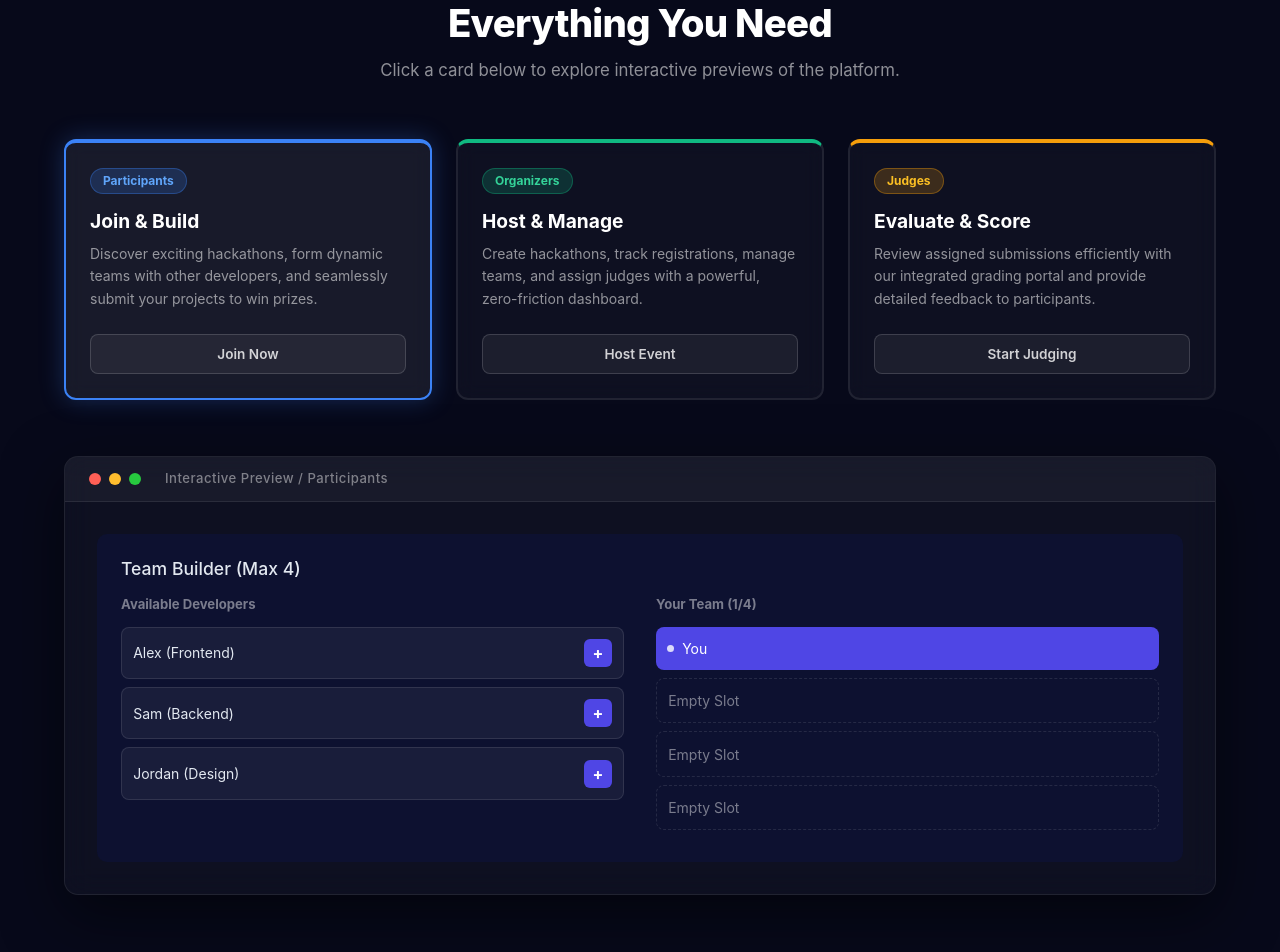
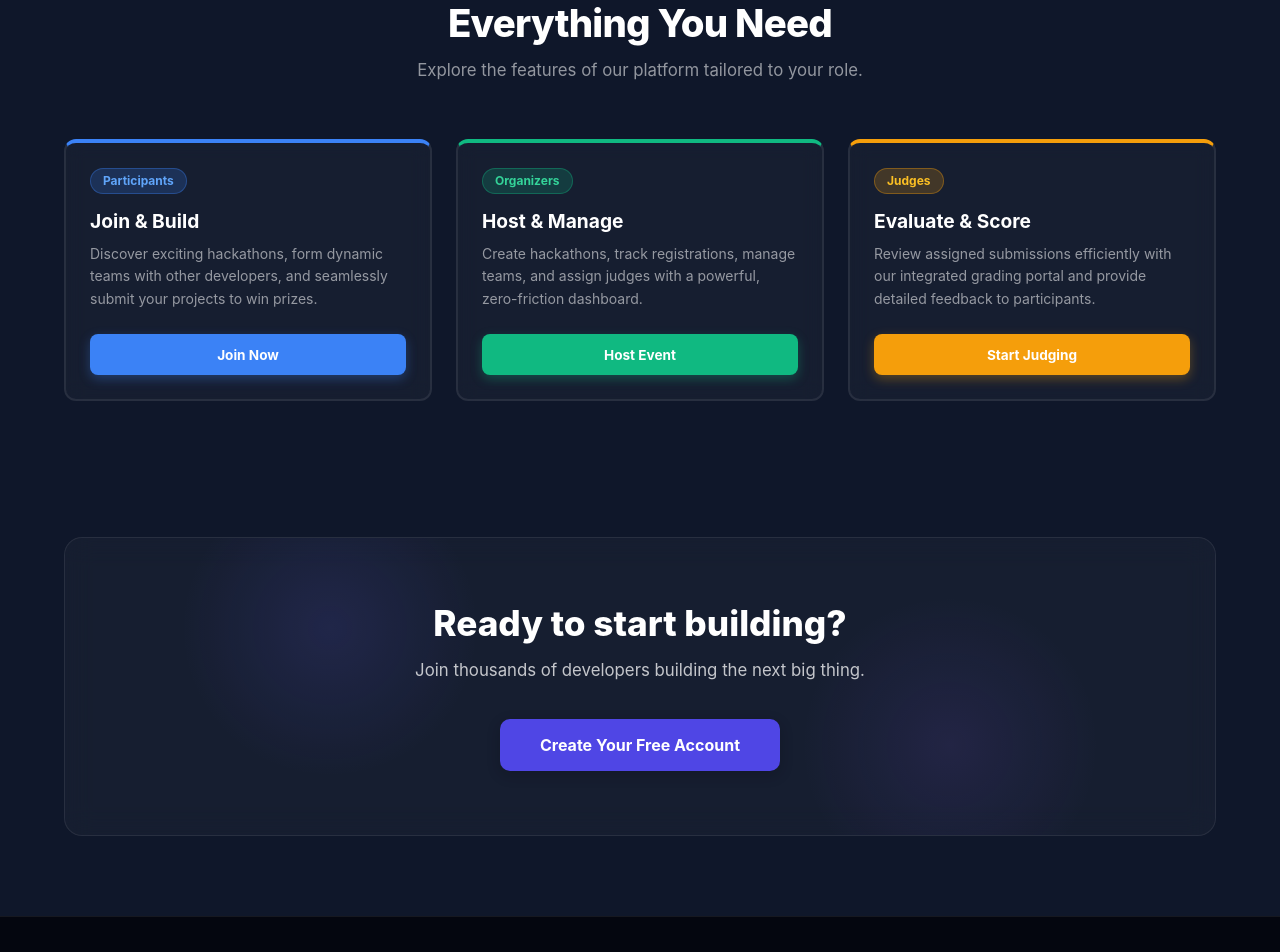
Before and after one commit to pathumj7363/HackZone, a React (Vite) app in the folder client/: page / in a window 1280 px wide. Shown: the part 880-1832 px from the top of the page. Built offline with nearby package versions, Linux system fonts and the light colour scheme.

Commit message:
change home page theme and remove some unnecessary features and animations

```diff
--- a/client/src/components/home/InteractiveFeatures.jsx
+++ b/client/src/components/home/InteractiveFeatures.jsx
@@ -6,39 +6,23 @@ import Badge from '../ui/Badge';
 /* ─────────────────────────────────────────────
    Tilt Card (3-D hover)
 ───────────────────────────────────────────── */
-const TiltCard = ({ children, isActive, onClick, borderColor, dark }) => {
-  const cardRef = useRef(null);
-
-  const handleMouseMove = (e) => {
-    const card = cardRef.current;
-    if (!card) return;
-    const { left, top, width, height } = card.getBoundingClientRect();
-    const x = e.clientX - left, y = e.clientY - top;
-    const rX = ((y - height / 2) / (height / 2)) * -8;
-    const rY = ((x - width  / 2) / (width  / 2)) *  8;
-    card.style.transform = `perspective(1000px) rotateX(${rX}deg) rotateY(${rY}deg) scale3d(1.02,1.02,1.02)`;
-  };
-
-  const handleMouseLeave = () => {
-    if (cardRef.current) cardRef.current.style.transform = 'perspective(1000px) rotateX(0) rotateY(0) scale3d(1,1,1)';
-  };
-
-  const bg      = dark ? (isActive ? 'rgba(255,255,255,0.07)' : 'rgba(255,255,255,0.03)') : undefined;
-  const border  = isActive ? `2px solid ${borderColor}` : (dark ? '2px solid rgba(255,255,255,0.08)' : '2px solid transparent');
-  const shadow  = isActive ? `0 0 24px ${borderColor}45` : undefined;
+const TiltCard = ({ children, borderColor, dark }) => {
+  const [isHovered, setIsHovered] = useState(false);
+  const bg      = dark ? 'rgba(255,255,255,0.03)' : undefined;
+  const border  = dark ? '2px solid rgba(255,255,255,0.08)' : '2px solid transparent';
 
   return (
     <div
-      ref={cardRef}
-      onMouseMove={handleMouseMove}
-      onMouseLeave={handleMouseLeave}
-      onClick={onClick}
+      onMouseEnter={() => setIsHovered(true)}
+      onMouseLeave={() => setIsHovered(false)}
       style={{
-        cursor: 'pointer',
-        transition: 'transform 0.2s ease-out',
         height: '100%',
-        willChange: 'transform',
-        transformStyle: 'preserve-3d',
+        transition: 'transform 0.3s cubic-bezier(0.4, 0, 0.2, 1), box-shadow 0.3s ease',
+        transform: isHovered ? 'translateY(-12px)' : 'translateY(0)',
+        boxShadow: isHovered ? `0 20px 40px rgba(0,0,0,0.3), 0 0 20px ${borderColor}40` : 'none',
+        borderRadius: '12px',
+        position: 'relative',
+        zIndex: isHovered ? 10 : 1,
       }}
     >
       <div
@@ -46,15 +30,12 @@ const TiltCard = ({ children, isActive, onClick, borderColor, dark }) => {
           background: bg,
           border,
           borderTop: `4px solid ${borderColor}`,
-          boxShadow: shadow,
           borderRadius: '12px',
           height: '100%',
           display: 'flex',
           flexDirection: 'column',
           justifyContent: 'space-between',
           padding: '1.5rem',
-          transform: 'translateZ(30px)',
-          transition: 'all 0.3s ease',
           backdropFilter: dark ? 'blur(10px)' : undefined,
           WebkitBackdropFilter: dark ? 'blur(10px)' : undefined,
         }}
@@ -221,7 +202,6 @@ const MockJudgingSlider = ({ dark }) => {
    Main Feature Section
 ───────────────────────────────────────────── */
 export default function FeatureSection({ dark = false }) {
-  const [activeTab, setActiveTab] = useState('participant');
 
   const features = [
     {
@@ -269,7 +249,7 @@ export default function FeatureSection({ dark = false }) {
           Everything You Need
         </h2>
         <p style={{ fontSize: '1.05rem', color: subClr }}>
-          Click a card below to explore interactive previews of the platform.
+          Explore the features of our platform tailored to your role.
         </p>
       </div>
 
@@ -278,13 +258,11 @@ export default function FeatureSection({ dark = false }) {
         {features.map(f => (
           <div className="col-12 col-md-6 col-lg-4" key={f.id}>
             <TiltCard
-              isActive={activeTab === f.id}
-              onClick={() => setActiveTab(f.id)}
               borderColor={f.color}
               dark={dark}
             >
-              {/* Inner content — pointer-events: none so tilt works */}
-              <div style={{ pointerEvents: 'none' }}>
+              {/* Inner content */}
+              <div>
                 <span style={{
                   ...f.badgeStyle,
                   display: 'inline-block',
@@ -300,19 +278,20 @@ export default function FeatureSection({ dark = false }) {
                 <p style={{ fontSize: '0.875rem', color: descClr, lineHeight: 1.6, marginBottom: '1.5rem' }}>{f.desc}</p>
               </div>
               <div>
-                <Link to={f.link} style={{ textDecoration: 'none', pointerEvents: 'auto' }} onClick={e => e.stopPropagation()}>
+                <Link to={f.link} style={{ textDecoration: 'none' }}>
                   <button style={{
                     width: '100%',
-                    padding: '0.55rem 1rem',
+                    padding: '0.65rem 1rem',
                     borderRadius: '8px',
-                    fontSize: '0.85rem', fontWeight: 600, cursor: 'pointer',
-                    background: dark ? 'rgba(255,255,255,0.06)' : 'transparent',
-                    color: dark ? 'rgba(255,255,255,0.8)' : f.color,
-                    border: `1.5px solid ${dark ? 'rgba(255,255,255,0.15)' : f.color}`,
+                    fontSize: '0.85rem', fontWeight: 700, cursor: 'pointer',
+                    background: f.color,
+                    color: '#fff',
+                    border: 'none',
+                    boxShadow: `0 4px 12px ${f.color}50`,
                     transition: 'all 0.2s',
                   }}
-                  onMouseEnter={e => { e.currentTarget.style.background = dark ? 'rgba(255,255,255,0.12)' : `${f.color}18`; }}
-                  onMouseLeave={e => { e.currentTarget.style.background = dark ? 'rgba(255,255,255,0.06)' : 'transparent'; }}
+                  onMouseEnter={e => { e.currentTarget.style.transform = 'translateY(-2px)'; e.currentTarget.style.boxShadow = `0 6px 16px ${f.color}80`; }}
+                  onMouseLeave={e => { e.currentTarget.style.transform = 'none'; e.currentTarget.style.boxShadow = `0 4px 12px ${f.color}50`; }}
                   >
                     {f.btnText}
                   </button>
@@ -323,39 +302,6 @@ export default function FeatureSection({ dark = false }) {
         ))}
       </div>
 
-      {/* Interactive Preview Window */}
-      <div style={{ marginTop: '3.5rem' }}>
-        <div style={{
-          border: `1px solid ${winBord}`,
-          background: winBg,
-          borderRadius: '14px',
-          overflow: 'hidden',
-          boxShadow: dark ? '0 20px 60px rgba(0,0,0,0.5)' : '0 20px 40px rgba(0,0,0,0.15)',
-          backdropFilter: dark ? 'blur(14px)' : undefined,
-          WebkitBackdropFilter: dark ? 'blur(14px)' : undefined,
-        }}>
-          {/* Mac window chrome */}
-          <div style={{
-            padding: '0.75rem 1.5rem',
-            borderBottom: `1px solid ${winBord}`,
-            background: winHead,
-            display: 'flex', alignItems: 'center', gap: '0.5rem',
-          }}>
-            <div style={{ width: '12px', height: '12px', borderRadius: '50%', background: '#ff5f56' }} />
-            <div style={{ width: '12px', height: '12px', borderRadius: '50%', background: '#ffbd2e' }} />
-            <div style={{ width: '12px', height: '12px', borderRadius: '50%', background: '#27c93f' }} />
-            <span style={{ fontSize: '0.82rem', color: winTxt, marginLeft: '1rem', fontWeight: 500, letterSpacing: '0.5px' }}>
-              Interactive Preview / {features.find(f => f.id === activeTab)?.role}
-            </span>
-          </div>
-          {/* Content */}
-          <div style={{ padding: '2rem' }}>
-            {activeTab === 'participant' && <MockTeamBuilder dark={dark} />}
-            {activeTab === 'organizer'   && <MockMetricsChart dark={dark} />}
-            {activeTab === 'judge'       && <MockJudgingSlider dark={dark} />}
-          </div>
-        </div>
-      </div>
     </section>
   );
 }
--- a/client/src/pages/Home.jsx
+++ b/client/src/pages/Home.jsx
@@ -6,7 +6,7 @@ import FeatureSection from '../components/home/InteractiveFeatures';
    Constants
 ───────────────────────────────────────────── */
 const TYPING_WORDS = ['Develop', 'Build', 'Create', 'Innovate', 'Launch', 'Hack'];
-const BG = '#07091a';
+const BG = '#0f172a';
 
 /* ─────────────────────────────────────────────
    SVG Icons for Floating Cards
@@ -83,17 +83,17 @@ const IC = {
 ───────────────────────────────────────────── */
 const FLOAT_CARDS = [
   // Left side (5)
-  { id: 1,  icon: 'lightning', label: 'Fast',   color: '#6366f1', top: '10%',  left: '2%',  delay: '0s',    dur: '4.2s'  },
-  { id: 2,  icon: 'shield',    label: 'Secure', color: '#10b981', top: '28%',  left: '7%',  delay: '1.3s',  dur: '5.1s'  },
-  { id: 3,  icon: 'code',      label: 'Code',   color: '#3b82f6', top: '50%',  left: '1%',  delay: '0.6s',  dur: '4.6s'  },
-  { id: 4,  icon: 'cube',      label: 'Build',  color: '#8b5cf6', top: '68%',  left: '8%',  delay: '2.1s',  dur: '3.9s'  },
-  { id: 5,  icon: 'star',      label: 'Win',    color: '#f59e0b', top: '83%',  left: '3%',  delay: '0.9s',  dur: '5.3s'  },
+  { id: 1, icon: 'lightning', label: 'Fast', color: '#6366f1', top: '10%', left: '2%', delay: '0s', dur: '4.2s' },
+  { id: 2, icon: 'shield', label: 'Secure', color: '#10b981', top: '28%', left: '7%', delay: '1.3s', dur: '5.1s' },
+  { id: 3, icon: 'code', label: 'Code', color: '#3b82f6', top: '50%', left: '1%', delay: '0.6s', dur: '4.6s' },
+  { id: 4, icon: 'cube', label: 'Build', color: '#8b5cf6', top: '68%', left: '8%', delay: '2.1s', dur: '3.9s' },
+  { id: 5, icon: 'star', label: 'Win', color: '#f59e0b', top: '83%', left: '3%', delay: '0.9s', dur: '5.3s' },
   // Right side (5)
-  { id: 6,  icon: 'globe',     label: 'Global', color: '#06b6d4', top: '7%',   right: '3%', delay: '0.4s',  dur: '4.9s'  },
-  { id: 7,  icon: 'chain',     label: 'Chain',  color: '#8b5cf6', top: '25%',  right: '1%', delay: '1.7s',  dur: '4.3s'  },
-  { id: 8,  icon: 'cpu',       label: 'AI',     color: '#10b981', top: '45%',  right: '6%', delay: '0.2s',  dur: '5.6s'  },
-  { id: 9,  icon: 'award',     label: 'Prize',  color: '#f59e0b', top: '63%',  right: '2%', delay: '1.5s',  dur: '3.7s'  },
-  { id: 10, icon: 'rocket',    label: 'Launch', color: '#ef4444', top: '79%',  right: '5%', delay: '0.7s',  dur: '4.5s'  },
+  { id: 6, icon: 'globe', label: 'Global', color: '#06b6d4', top: '7%', right: '3%', delay: '0.4s', dur: '4.9s' },
+  { id: 7, icon: 'chain', label: 'Chain', color: '#8b5cf6', top: '25%', right: '1%', delay: '1.7s', dur: '4.3s' },
+  { id: 8, icon: 'cpu', label: 'AI', color: '#10b981', top: '45%', right: '6%', delay: '0.2s', dur: '5.6s' },
+  { id: 9, icon: 'award', label: 'Prize', color: '#f59e0b', top: '63%', right: '2%', delay: '1.5s', dur: '3.7s' },
+  { id: 10, icon: 'rocket', label: 'Launch', color: '#ef4444', top: '79%', right: '5%', delay: '0.7s', dur: '4.5s' },
 ];
 
 /* ─────────────────────────────────────────────
@@ -119,17 +119,17 @@ function ParticleCanvas() {
     const ctx = canvas.getContext('2d');
 
     const resize = () => {
-      canvas.width  = window.innerWidth;
+      canvas.width = window.innerWidth;
       canvas.height = window.innerHeight;
     };
 
     const init = () => {
       pts.current = Array.from({ length: 120 }, () => ({
-        x:  Math.random() * canvas.width,
-        y:  Math.random() * canvas.height,
+        x: Math.random() * canvas.width,
+        y: Math.random() * canvas.height,
         vx: (Math.random() - 0.5) * 0.5,
         vy: (Math.random() - 0.5) * 0.5,
-        r:  Math.random() * 1.5 + 0.5,
+        r: Math.random() * 1.5 + 0.5,
       }));
     };
 
@@ -137,7 +137,7 @@ function ParticleCanvas() {
     init();
 
     const onMouseMove = (e) => { mouse.current = { x: e.clientX, y: e.clientY }; };
-    const onResize    = () => { resize(); init(); };
+    const onResize = () => { resize(); init(); };
 
     window.addEventListener('mousemove', onMouseMove);
     window.addEventListener('resize', onResize);
@@ -150,7 +150,7 @@ function ParticleCanvas() {
       p.forEach(pt => {
         // repulsion
         const dx = pt.x - m.x, dy = pt.y - m.y;
-        const d  = Math.hypot(dx, dy);
+        const d = Math.hypot(dx, dy);
         if (d < 110 && d > 0) {
           const f = (110 - d) / 110;
           pt.vx += (dx / d) * f * 0.55;
@@ -161,10 +161,10 @@ function ParticleCanvas() {
         if (spd > 2.5) { pt.vx = (pt.vx / spd) * 2.5; pt.vy = (pt.vy / spd) * 2.5; }
         // damping + move
         pt.vx *= 0.98; pt.vy *= 0.98;
-        pt.x  += pt.vx; pt.y  += pt.vy;
+        pt.x += pt.vx; pt.y += pt.vy;
         // bounce
         if (pt.x < 0) { pt.x = 0; pt.vx *= -1; }
-        if (pt.x > canvas.width)  { pt.x = canvas.width;  pt.vx *= -1; }
+        if (pt.x > canvas.width) { pt.x = canvas.width; pt.vx *= -1; }
         if (pt.y < 0) { pt.y = 0; pt.vy *= -1; }
         if (pt.y > canvas.height) { pt.y = canvas.height; pt.vy *= -1; }
         // dot
@@ -220,9 +220,9 @@ function ParticleCanvas() {
 ───────────────────────────────────────────── */
 function FloatCard({ card }) {
   const Icon = IC[card.icon];
-  const rgb  = toRgb(card.color);
-  const pos  = {};
-  if (card.left)  pos.left  = card.left;
+  const rgb = toRgb(card.color);
+  const pos = {};
+  if (card.left) pos.left = card.left;
   if (card.right) pos.right = card.right;
 
   return (
@@ -264,15 +264,15 @@ function FloatCard({ card }) {
 ───────────────────────────────────────────── */
 export default function Home() {
   /* Typing effect */
-  const [wIdx,        setWIdx]        = useState(0);
-  const [typed,       setTyped]       = useState('');
-  const [isDeleting,  setIsDeleting]  = useState(false);
-  const [speed,       setSpeed]       = useState(120);
+  const [wIdx, setWIdx] = useState(0);
+  const [typed, setTyped] = useState('');
+  const [isDeleting, setIsDeleting] = useState(false);
+  const [speed, setSpeed] = useState(120);
 
   /* Counters */
-  const [devs,   setDevs]   = useState(0);
+  const [devs, setDevs] = useState(0);
   const [prizes, setPrizes] = useState(0);
-  const [hacks,  setHacks]  = useState(0);
+  const [hacks, setHacks] = useState(0);
 
   /* ── Apply dark body class ── */
   useEffect(() => {
@@ -420,7 +420,7 @@ export default function Home() {
           {/* Subtitle */}
           <p style={{
             fontSize: 'clamp(0.95rem, 2vw, 1.15rem)',
-            color: 'rgba(255,255,255,0.58)',
+            color: 'rgba(255,255,255,0.75)',
             maxWidth: '570px', margin: '0 auto 2.75rem',
             lineHeight: 1.72,
             animation: 'hz-fade-up 0.7s ease-out 0.2s both',
@@ -437,15 +437,15 @@ export default function Home() {
             <Link to="/register/role-select" style={{ textDecoration: 'none' }}>
               <button
                 style={{
-                  background: 'linear-gradient(135deg, #6c63ff 0%, #8b5cf6 100%)',
+                  background: '#4f46e5',
                   color: '#fff', border: 'none',
                   padding: '0.78rem 2.1rem', borderRadius: '10px',
                   fontSize: '1rem', fontWeight: 700, cursor: 'pointer',
                   transition: 'all 0.22s ease',
-                  boxShadow: '0 4px 24px rgba(108,99,255,0.42)',
+                  boxShadow: '0 4px 14px rgba(0,0,0,0.2)',
                 }}
-                onMouseEnter={e => { e.currentTarget.style.transform = 'translateY(-2px)'; e.currentTarget.style.boxShadow = '0 8px 32px rgba(108,99,255,0.55)'; }}
-                onMouseLeave={e => { e.currentTarget.style.transform = 'none'; e.currentTarget.style.boxShadow = '0 4px 24px rgba(108,99,255,0.42)'; }}
+                onMouseEnter={e => { e.currentTarget.style.transform = 'translateY(-2px)'; e.currentTarget.style.boxShadow = '0 6px 20px rgba(0,0,0,0.3)'; e.currentTarget.style.background = '#4338ca'; }}
+                onMouseLeave={e => { e.currentTarget.style.transform = 'none'; e.currentTarget.style.boxShadow = '0 4px 14px rgba(0,0,0,0.2)'; e.currentTarget.style.background = '#4f46e5'; }}
               >
                 Get Started
               </button>
@@ -472,13 +472,13 @@ export default function Home() {
           {/* Stats */}
           <div style={{
             display: 'flex', flexWrap: 'wrap', justifyContent: 'center', gap: '1.5rem',
-            color: 'rgba(255,255,255,0.55)', fontSize: '0.9rem',
+            color: 'rgba(255,255,255,0.75)', fontSize: '0.9rem',
             animation: 'hz-fade-up 0.7s ease-out 0.45s both',
           }}>
             {[
-              { icon: '⚡', num: devs.toLocaleString(),     suffix: '',  rest: 'Developers Active' },
-              { icon: '🏆', num: `$${prizes.toLocaleString()}`, suffix: '+', rest: 'In Prizes'         },
-              { icon: '🚀', num: hacks,                     suffix: '',  rest: 'Active Hackathons'  },
+              { icon: '⚡', num: devs.toLocaleString(), suffix: '', rest: 'Developers Active' },
+              { icon: '🏆', num: `$${prizes.toLocaleString()}`, suffix: '+', rest: 'In Prizes' },
+              { icon: '🚀', num: hacks, suffix: '', rest: 'Active Hackathons' },
             ].map((s, i) => (
               <React.Fragment key={s.icon}>
                 {i > 0 && (
@@ -519,27 +519,27 @@ export default function Home() {
             position: 'relative', overflow: 'hidden',
           }}>
             {/* subtle gradient orbs */}
-            <div style={{ position:'absolute', top:'-60px', left:'10%', width:'300px', height:'300px', background:'radial-gradient(ellipse,rgba(108,99,255,0.12),transparent 70%)', pointerEvents:'none' }} />
-            <div style={{ position:'absolute', bottom:'-60px', right:'10%', width:'300px', height:'300px', background:'radial-gradient(ellipse,rgba(139,92,246,0.1),transparent 70%)', pointerEvents:'none' }} />
+            <div style={{ position: 'absolute', top: '-60px', left: '10%', width: '300px', height: '300px', background: 'radial-gradient(ellipse,rgba(108,99,255,0.12),transparent 70%)', pointerEvents: 'none' }} />
+            <div style={{ position: 'absolute', bottom: '-60px', right: '10%', width: '300px', height: '300px', background: 'radial-gradient(ellipse,rgba(139,92,246,0.1),transparent 70%)', pointerEvents: 'none' }} />
 
-            <h2 style={{ fontSize: 'clamp(1.6rem,3.5vw,2.2rem)', fontWeight: 800, color: '#fff', marginBottom: '0.85rem', position:'relative', zIndex:1 }}>
+            <h2 style={{ fontSize: 'clamp(1.6rem,3.5vw,2.2rem)', fontWeight: 800, color: '#fff', marginBottom: '0.85rem', position: 'relative', zIndex: 1 }}>
               Ready to start building?
             </h2>
-            <p style={{ color: 'rgba(255,255,255,0.55)', fontSize: '1.05rem', marginBottom: '2.25rem', position:'relative', zIndex:1 }}>
+            <p style={{ color: 'rgba(255,255,255,0.75)', fontSize: '1.05rem', marginBottom: '2.25rem', position: 'relative', zIndex: 1 }}>
               Join thousands of developers building the next big thing.
             </p>
-            <Link to="/register/role-select" style={{ textDecoration: 'none', position:'relative', zIndex:1 }}>
+            <Link to="/register/role-select" style={{ textDecoration: 'none', position: 'relative', zIndex: 1 }}>
               <button
                 style={{
-                  background: 'linear-gradient(135deg, #6c63ff 0%, #8b5cf6 100%)',
+                  background: '#4f46e5',
                   color: '#fff', border: 'none',
                   padding: '0.875rem 2.5rem', borderRadius: '10px',
                   fontSize: '1rem', fontWeight: 700, cursor: 'pointer',
                   transition: 'all 0.22s ease',
-                  boxShadow: '0 4px 24px rgba(108,99,255,0.4)',
+                  boxShadow: '0 4px 14px rgba(0,0,0,0.2)',
                 }}
-                onMouseEnter={e => { e.currentTarget.style.transform = 'translateY(-2px)'; e.currentTarget.style.boxShadow = '0 8px 36px rgba(108,99,255,0.55)'; }}
-                onMouseLeave={e => { e.currentTarget.style.transform = 'none'; e.currentTarget.style.boxShadow = '0 4px 24px rgba(108,99,255,0.4)'; }}
+                onMouseEnter={e => { e.currentTarget.style.transform = 'translateY(-2px)'; e.currentTarget.style.boxShadow = '0 6px 20px rgba(0,0,0,0.3)'; e.currentTarget.style.background = '#4338ca'; }}
+                onMouseLeave={e => { e.currentTarget.style.transform = 'none'; e.currentTarget.style.boxShadow = '0 4px 14px rgba(0,0,0,0.2)'; e.currentTarget.style.background = '#4f46e5'; }}
               >
                 Create Your Free Account
               </button>
```
Also changed, not shown: client/src/pages/auth/RoleSelect.jsx (+10 -10 lines).
